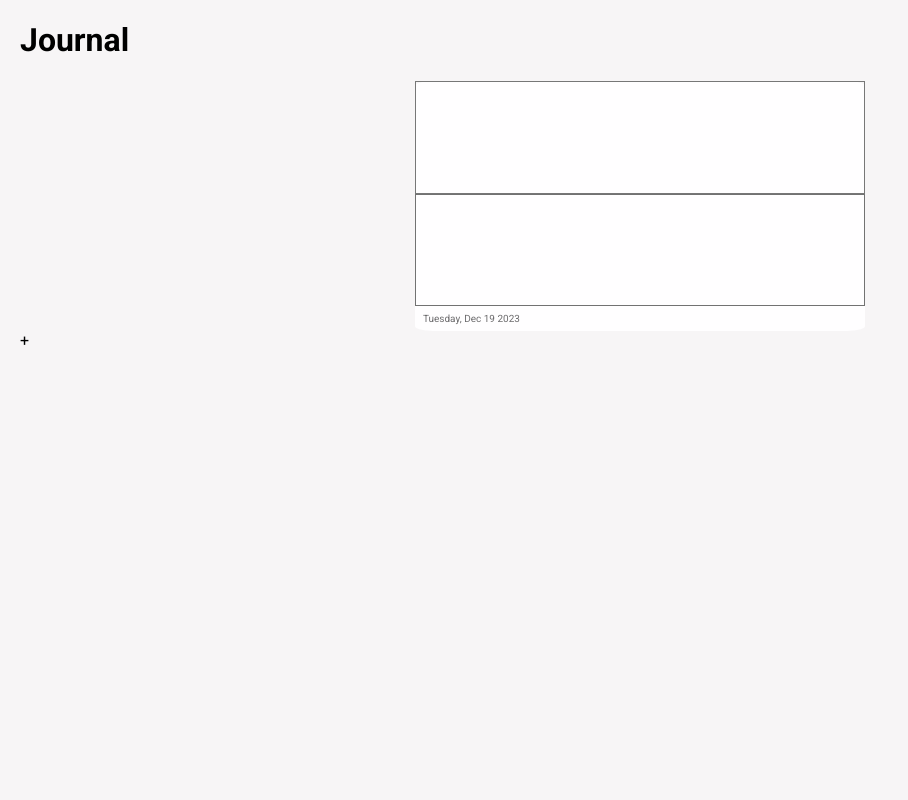
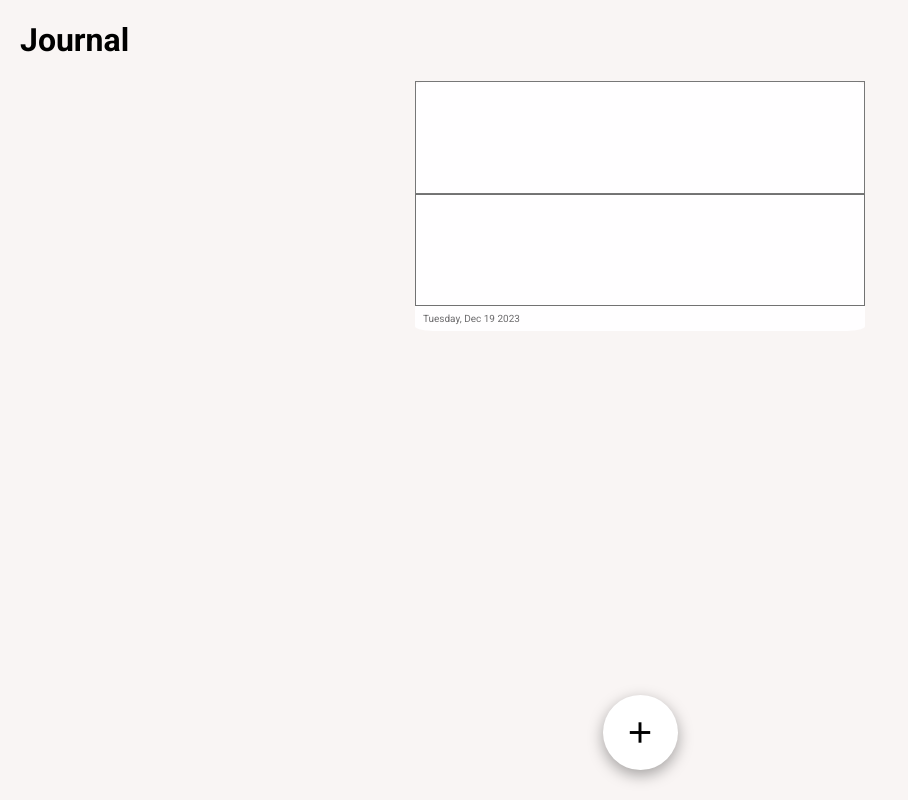
Before and after one commit to mansour365/simple-react, a plain HTML site: page index.html in a window 1280 px wide. Shown: the whole page, without its empty margins (0-908 px from the left). Drawn offline with nearby package versions, Linux system fonts and the light colour scheme.

Commit message:
Added a fixed button add bottom

```diff
--- a/index.html
+++ b/index.html
@@ -15,6 +15,10 @@
         <link rel="preconnect" href="https://fonts.googleapis.com">
         <link rel="preconnect" href="https://fonts.gstatic.com" crossorigin>
         <link href="https://fonts.googleapis.com/css2?family=Roboto:wght@100;300;400;500;700;900&display=swap" rel="stylesheet">
+
+
+        <!--Import add icon-->
+        <link rel="stylesheet" href="https://fonts.googleapis.com/css2?family=Material+Symbols+Outlined:opsz,wght,FILL,GRAD@20..48,100..700,0..1,-50..200" />
 
 
         <link rel="stylesheet" href="style.css">
@@ -48,7 +52,9 @@
             title.render(<TopTitle />);
 
 
-                /*Date Section*/
+
+
+            /*Date Section*/
             function TodayDate(){
                 const d = new Date();
 
@@ -62,8 +68,21 @@
                 return <>{day},  {month} {dateNum} {year}</>;
             }
 
+
+
+
+
+            function AddBtn(){
+                return (<div className="addBtn" type="button">
+                                <span className="material-symbols-outlined">add</span>
+                       </div>);
+            }
+
             const addBtn = ReactDOM.createRoot(document.getElementById('addBtn'));
             addBtn.render(<AddBtn />)
+
+
+
 
 
             /*Card Section */
@@ -94,9 +113,7 @@
 
 
 
-            function AddBtn(){
-                return <div className="addBtn" type="button">+</div>
-            }
+
 
 
 
--- a/style.css
+++ b/style.css
@@ -2,8 +2,13 @@
 body {
   font-family: 'Roboto', sans-serif;
   margin: 20px;
-  background-color: rgb(247, 245, 246);
+  background-color: rgb(249, 245, 244);
 }
+
+
+
+
+
 .card{
   display: flex; /*flexbox mode*/
   flex-direction: column; /*flex in direction vertically*/
@@ -49,3 +54,34 @@ body {
   color: rgb(109, 108, 110);
 
 }
+.addBtn{
+  position:fixed;
+  bottom:30px;
+  left:0px;
+  right:0px;
+
+  width: 75px;
+  height: 75px;
+  border-radius: 50%;
+  background-color: rgb(255, 255, 255);
+  box-shadow: rgba(0, 0, 0, 0.35) 0px 5px 15px;
+
+  margin-left:auto;
+  margin-right:auto;
+  cursor:pointer;
+  display:flex;
+
+  align-items: center; /*used to align icon to center vertically*/
+  justify-content: center; /*used to align icon to center horizontally*/
+}
+
+
+
+.material-symbols-outlined {
+  font-size:35px;
+  font-variation-settings:
+  'FILL' 0,
+  'wght' 400,
+  'GRAD' 0,
+  'opsz' 24
+}
```
